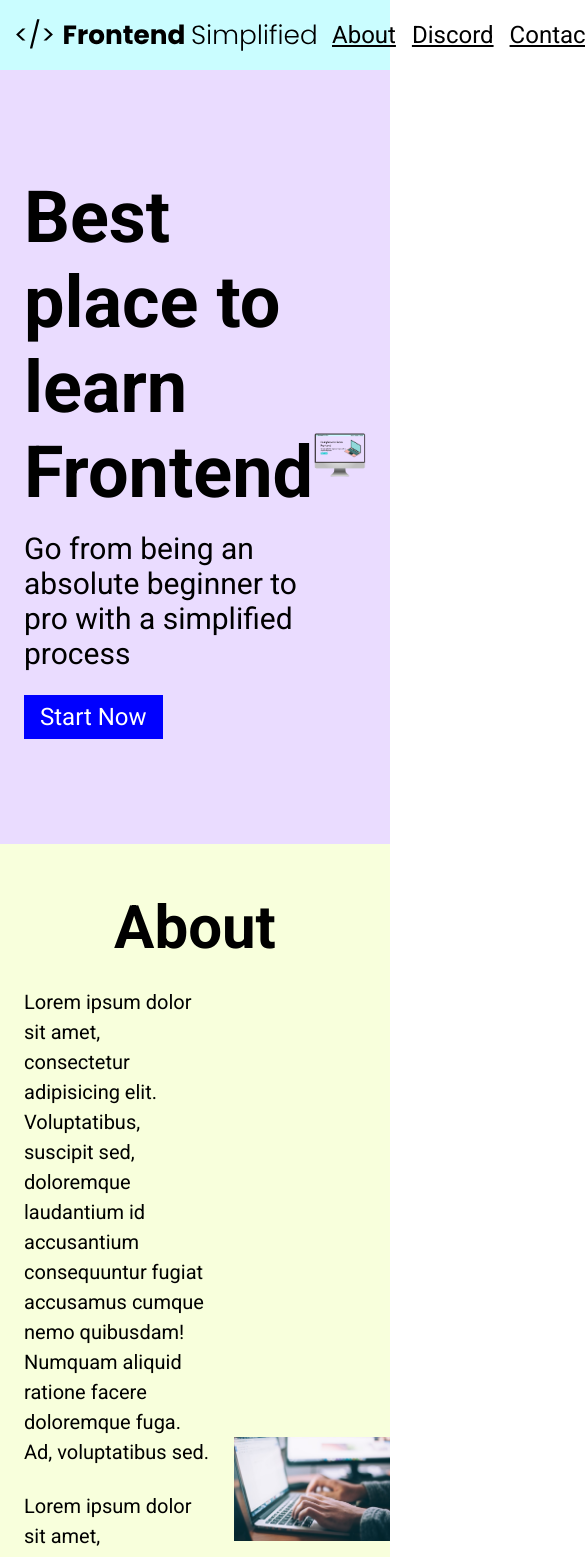
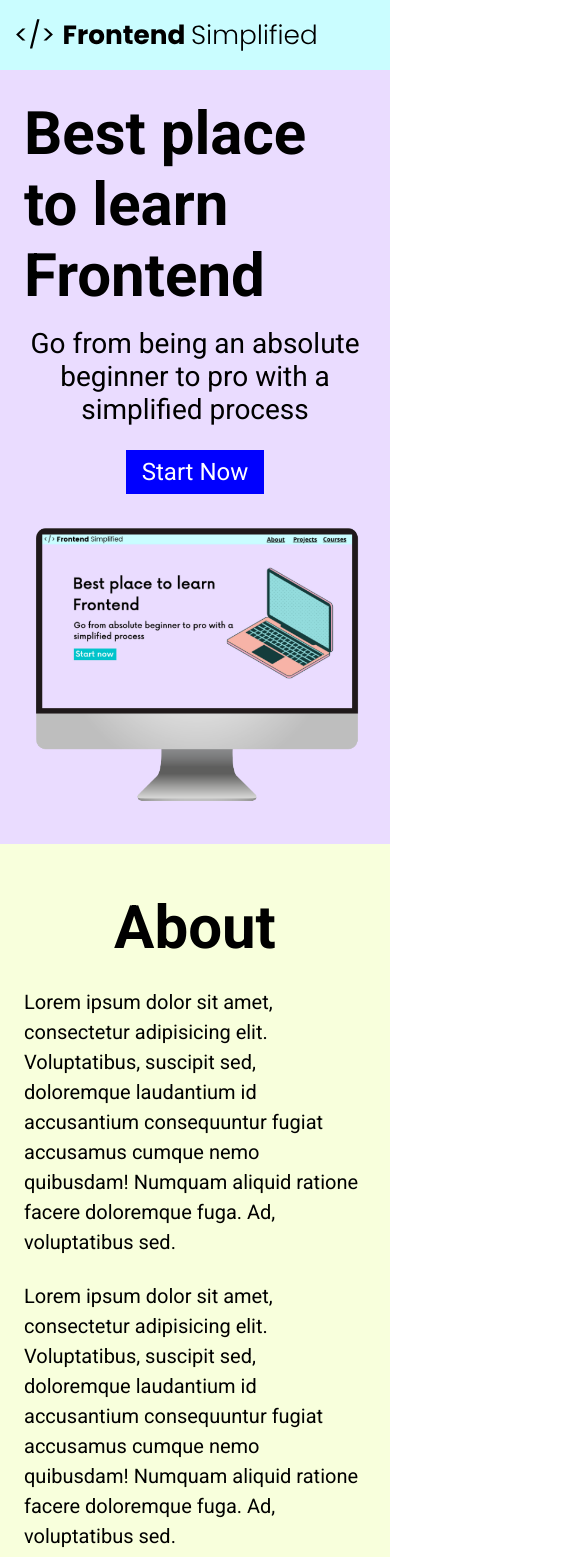
Before and after one commit to suppleye/html-tutorial, a plain HTML site: page index.html in a window 390 px wide. Shown: the top 1557 px of the page, 585 px wide, since content can reach past the window. Drawn offline with Linux system fonts and the light colour scheme.

Commit message:
Made website responsive

```diff
--- a/index.html
+++ b/index.html
@@ -21,10 +21,10 @@
         </nav>
         <header>
             <div class="row">
-                <div>
+                <div class="home__desciption">
                     <h1>Best place to learn Frontend</h1>
                     <p class="subheader">Go from being an absolute beginner to pro with a simplified process</p>
-                    <button>Start Now</button>
+                    <button class="home__desciption--button">Start Now</button>
                 </div>
                 <figure>
                     <img src="./HTML Practise Assets/laptop.png" alt="Home Page Image">
--- a/style.css
+++ b/style.css
@@ -144,6 +144,7 @@ form{
     display: flex;
     flex-direction: column;
     margin: 0 auto;
+    padding: 0 24px;
 }
 
 input, textarea{
@@ -177,3 +178,68 @@ footer{
 .footer__link{
     padding: 0 16px;
 }
+
+/* SMALL PHONES, TABLETS, LARGE SMARTPHONES */
+@media (max-width: 728px){
+    .row{
+        flex-direction: column;
+    }
+
+    .home__desciption{
+        margin-bottom: 24px;
+        display: flex;
+        flex-direction: column;
+        align-items: center;
+    }
+
+    .home__desciption--button{
+        max-width: 240px;
+    }
+
+    h1{
+        text-align: 24px;
+        font-size: 60px;
+    }
+
+    .subheader{
+        text-align: center;
+        font-size: 28px;
+    }
+
+    ul{
+        display: none;
+    }
+
+    .section__description{
+        flex-direction: column;
+    }
+
+    .section__description--wrapper{
+        width: 100%;
+    }
+
+    .about__img--wrapper{
+        width: 100%;
+    }
+
+    #discord .section__description{
+        flex-direction: column-reverse;
+    }
+
+    footer{
+        padding: 48px 24px;
+    }
+
+    .footer__logo{
+        max-width: 360px;
+    }
+
+    .footer__link{
+        padding: 0 4px;
+        font-size: 18px;
+    }
+
+    .footer__links{
+        margin-bottom: 24px;
+    }
+}
```
